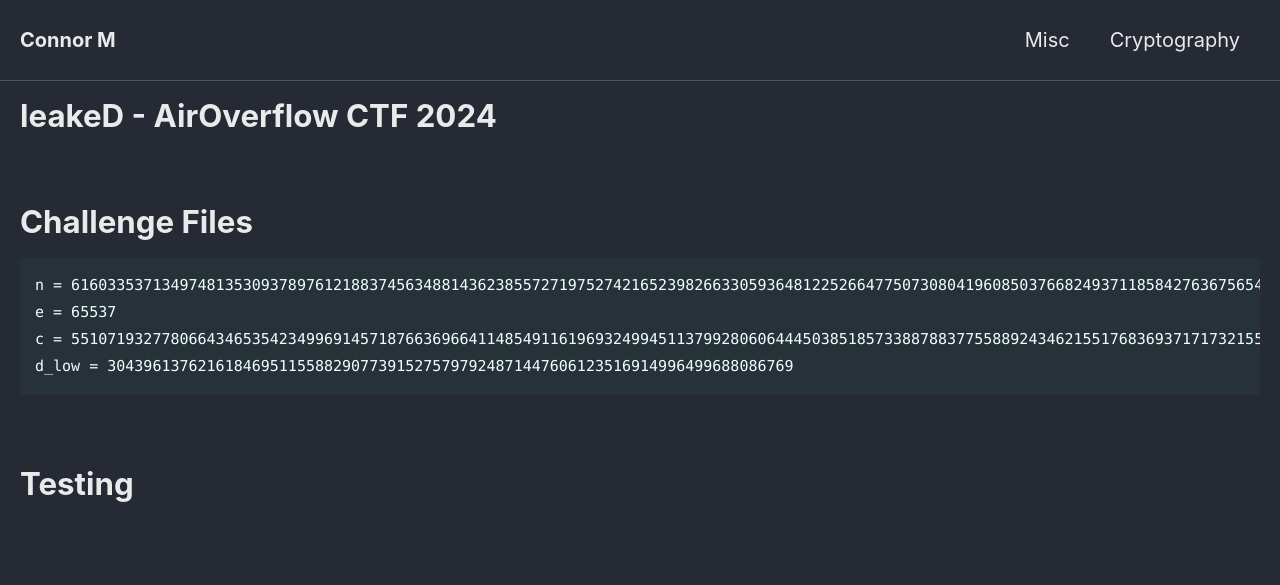
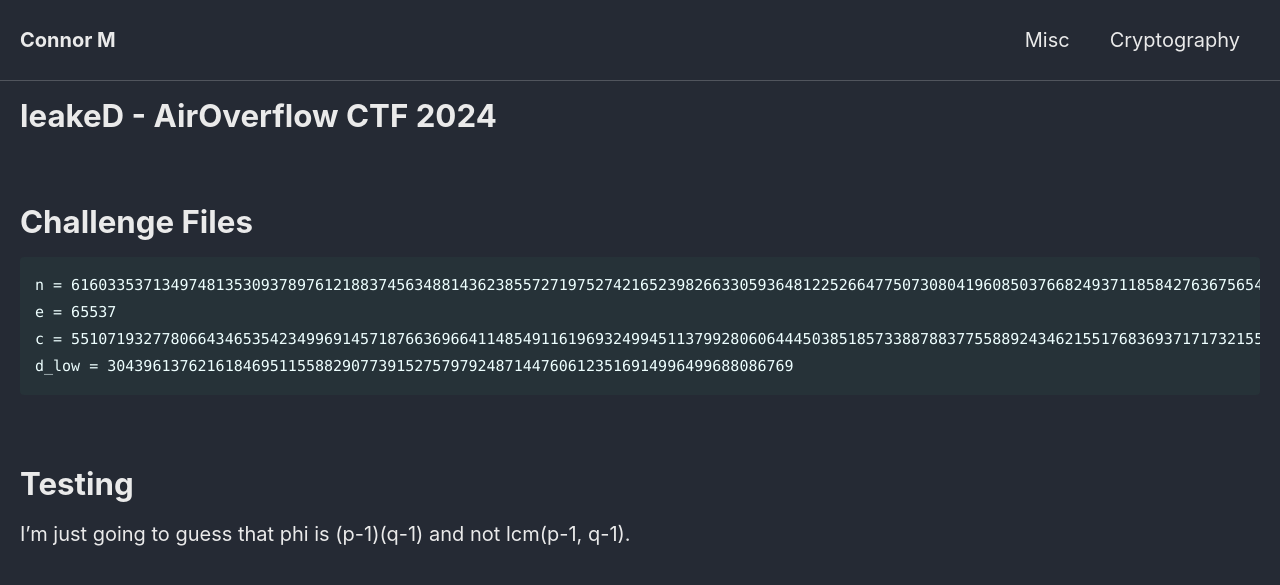
Before and after one commit to Connor-McCartney/Connor-McCartney.github.io, a Jekyll site: the page built from _pages/cryptography/small-roots/leakeD-AirOverflow-CTF-2024.md, in a window 1280 px wide. Shown: the top 585 px of the page. Built offline with Jekyll 4.4.1, drawn with Linux system fonts in a browser that asks for light colours; cached includes are drawn as plain includes.

Commit message:
Update leakeD-AirOverflow-CTF-2024.md

```diff
--- a/_pages/cryptography/small-roots/leakeD-AirOverflow-CTF-2024.md
+++ b/_pages/cryptography/small-roots/leakeD-AirOverflow-CTF-2024.md
@@ -17,3 +17,5 @@ d_low = 304396137621618469511558829077391527579792487144760612351691499649968808
 <br>
 
 # Testing
+
+I'm just going to guess that phi is (p-1)(q-1) and not lcm(p-1, q-1).
```
